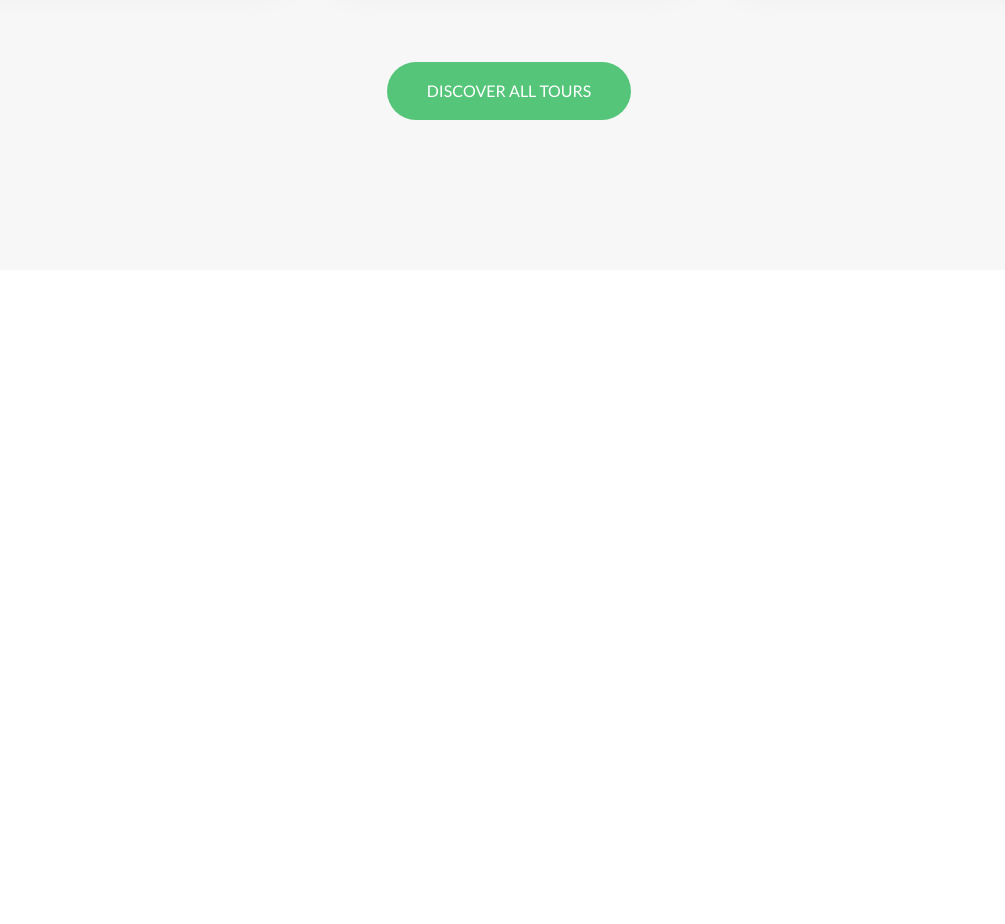
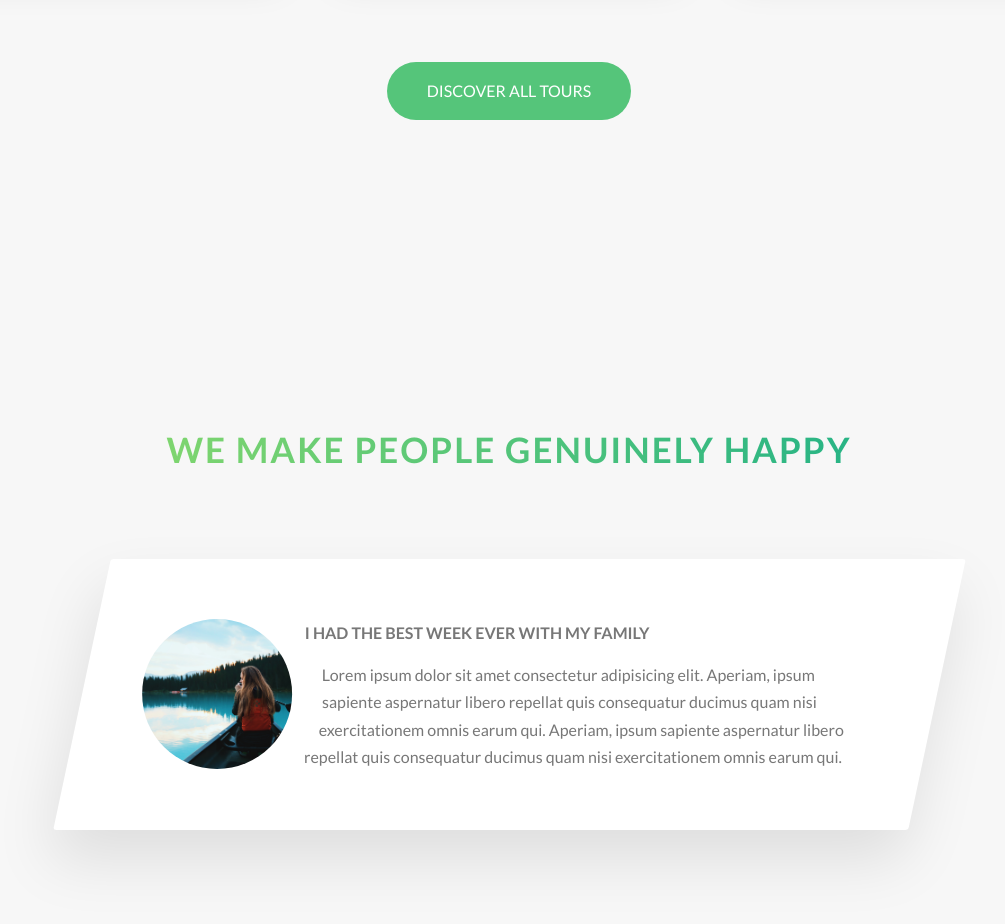
Before and after one commit to PhanHoangf/advanced-scss, a plain HTML site: page index.html in a window 1280 px wide. Shown: the part 3099-4023 px from the top of the page, without its empty margins (131-1136 px from the left). Before the commit the page ends 3399 px from the top, so only its background shows below. Drawn offline with Linux system fonts and the light colour scheme.

Commit message:
[Story-section] WIP: implement story-section

```diff
--- a/css/style.css
+++ b/css/style.css
@@ -308,6 +308,29 @@ body {
     font-size: 6rem;
     font-weight: 100; }
 
+.story {
+  width: 75%;
+  margin: 0 auto;
+  box-shadow: 0 3rem 6rem rgba(0, 0, 0, 0.1);
+  background-color: #fff;
+  border-radius: 3px;
+  padding: 6rem 6rem 6rem 9rem;
+  font-size: 1.6rem;
+  transform: skewX(-12deg); }
+  .story__shape {
+    width: 15rem;
+    height: 15rem;
+    float: left;
+    -webkit-shape-outside: circle(50% at 50% 50%);
+    shape-outside: circle(50% at 50% 50%);
+    -webkit-clip-path: circle(50% at 50% 50%);
+    clip-path: circle(50% at 50% 50%);
+    transform: translateX(-3rem) skewX(12deg); }
+  .story__image {
+    height: 100%; }
+  .story__text {
+    transform: skewX(12deg); }
+
 .row {
   max-width: 114rem;
   margin: 0 auto; }
@@ -371,3 +394,8 @@ body {
 .section-tours {
   background-color: #f7f7f7;
   padding: 25rem 0 15rem 0; }
+
+.section-stories {
+  position: relative;
+  padding: 15rem 0;
+  background-color: #f7f7f7; }
--- a/index.html
+++ b/index.html
@@ -229,6 +229,28 @@
             <a href="#" class="btn btn--green">Discover all tours</a>
         </div>
     </section>
+    <section class="section-stories">
+        <div class="u-center-text u-margin-bottom-big">
+            <h2 class="heading-secondary">
+                We make people genuinely happy
+            </h2>
+        </div>
+        <div class="row">
+            <div class="story">
+                <figure class="story__shape">
+                    <img src="img/nat-8.jpg" alt="Person on a tour" class="story__image">
+                </figure>
+                <div class="story__text">
+                    <h3 class="heading-tertiary u-margin-bottom-small">I had the best week ever with my family</h3>
+                    <p>
+                        Lorem ipsum dolor sit amet consectetur adipisicing elit. Aperiam, ipsum sapiente aspernatur libero repellat quis consequatur
+                        ducimus quam nisi exercitationem omnis earum qui. Aperiam, ipsum sapiente aspernatur libero
+                        repellat quis consequatur ducimus quam nisi exercitationem omnis earum qui.
+                    </p>
+                </div>
+            </div>
+        </div>
+    </section>
 </main>
 </body>
 </html>
--- /dev/null
+++ b/sass/components/_stories.scss
@@ -0,0 +1,29 @@
+.story {
+  width: 75%;
+  margin: 0 auto;
+  box-shadow: 0 3rem 6rem rgba($color-black, .1);
+  background-color: $color-white;
+  border-radius: 3px;
+  padding: 6rem 6rem 6rem 9rem;
+  font-size: $default-font-size;
+  transform: skewX(-12deg);
+
+  &__shape {
+    width: 15rem;
+    height: 15rem;
+    float: left;
+    -webkit-shape-outside: circle(50% at 50% 50%);
+    shape-outside: circle(50% at 50% 50%);
+    -webkit-clip-path: circle(50% at 50% 50%);
+    clip-path: circle(50% at 50% 50%);
+    transform: translateX(-3rem) skewX(12deg);
+  }
+
+  &__image {
+    height: 100%;
+  }
+
+  &__text {
+    transform: skewX(12deg);
+  }
+}
--- a/sass/main.scss
+++ b/sass/main.scss
@@ -11,6 +11,7 @@
 @import "components/composition";
 @import "components/feature-box";
 @import "components/card";
+@import "components/stories";
 
 @import "layout/grid";
 @import "layout/header";
--- a/sass/pages/_home.scss
+++ b/sass/pages/_home.scss
@@ -24,3 +24,9 @@
   background-color: $color-grey-light-1;
   padding: 25rem 0 15rem 0;
 }
+
+.section-stories {
+  position: relative;
+  padding: 15rem 0;
+  background-color: $color-grey-light-1;
+}
```
Also changed, not shown: sass/main.css, 1 other file.
